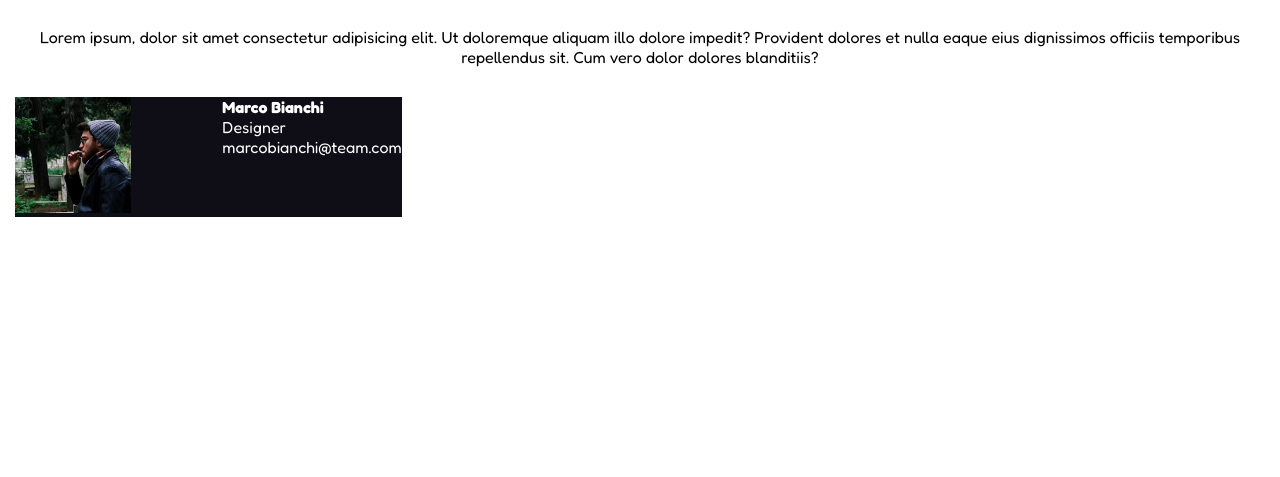
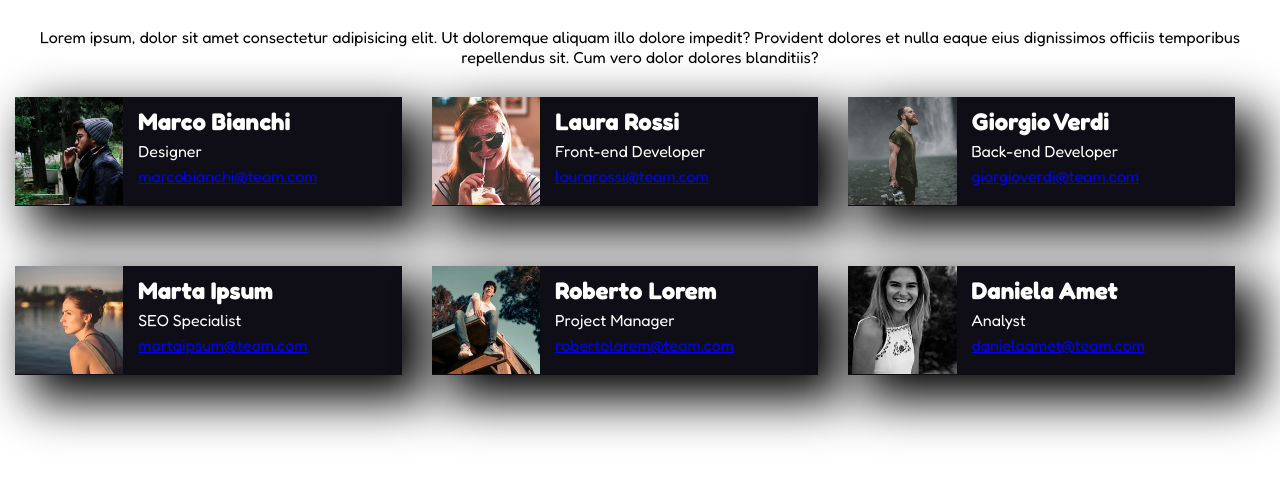
Before and after one commit to mielecarmine/html-css-float-cards, a plain HTML site: page index.html in a window 1280 px wide. Shown: the part 91-568 px from the top of the page. Drawn offline with Linux system fonts and the light colour scheme.

Commit message:
feat: cards w info

```diff
--- a/css/style.css
+++ b/css/style.css
@@ -1,4 +1,10 @@
 /* RESET */
+
+:root {
+  --small-spacing: 5px;
+  --med-spacing: 10px;
+  --big-spacing: 15px;
+}
 
 * {
   margin: 0;
@@ -7,13 +13,15 @@
 }
 
 img {
-  width: 30%;
+  width: 28%;
+  float: left;
+  margin-right: 15px;
 }
 
-a {
+/* a {
   color: inherit;
   text-decoration: none;
-}
+} */
 
 body {
   font-family: "Fredoka", sans-serif;
@@ -50,6 +58,7 @@ body {
   color: white;
   margin: 30px 0;
   margin-right: 30px;
+  box-shadow: 20px 20px 50px 5px black;
 }
 
 /* DEBUG */
@@ -76,5 +85,14 @@ body {
 /* MAIN */
 
 .info {
-  float: right;
+  margin-top: var(--med-spacing);
 }
+
+.info h2 {
+  margin-bottom: var(--small-spacing);
+}
+
+.info a {
+  display: block;
+  margin-top: var(--small-spacing);
+}
--- a/index.html
+++ b/index.html
@@ -29,14 +29,61 @@
     </header>
 
     <main>
-      <section class="container clearfix">
-        <div class="row">
+      <section class="container">
+        <div class="row clearfix">
           <div class="col-1-3">
             <img src="./img/male1.png" alt="male1" />
             <div class="info">
-              <b>Marco Bianchi</b><br />
+              <h2>Marco Bianchi</h2>
               <span>Designer</span><br />
               <a href="#">marcobianchi@team.com</a><br />
+            </div>
+          </div>
+
+          <div class="col-1-3">
+            <img src="./img/female1.png" alt="female1" />
+            <div class="info">
+              <h2>Laura Rossi</h2>
+              <span>Front-end Developer</span><br />
+              <a href="#">laurarossi@team.com</a><br />
+            </div>
+          </div>
+
+          <div class="col-1-3">
+            <img src="./img/male2.png" alt="male2" />
+            <div class="info">
+              <h2>Giorgio Verdi</h2>
+              <span>Back-end Developer</span><br />
+              <a href="#">giorgioverdi@team.com</a><br />
+            </div>
+          </div>
+        </div>
+
+        <div class="row clearfix">
+          <div class="col-1-3">
+            <img src="./img/female2.png" alt="female2" />
+            <div class="info">
+              <h2>Marta Ipsum</h2>
+              <span>SEO Specialist</span><br />
+              <a href="#">martaipsum@team.com</a><br />
+            </div>
+          </div>
+
+          <div class="col-1-3">
+            <img src="./img/male3.png" alt="male3" />
+            <div class="info">
+              <h2>Roberto Lorem</h2>
+              <span>Project Manager</span><br />
+              <a href="#">robertolorem@team.com</a><br />
+            </div>
+          </div>
+
+          <div class="col-1-3">
+            <img src="./img/female3.png" alt="female3" />
+            <div class="info">
+              <h2>Daniela Amet</h2>
+              <span>Analyst</span><br />
+              <a href="#">danielaamet@team.com</a><br />
             </div>
           </div>
         </div>
```
